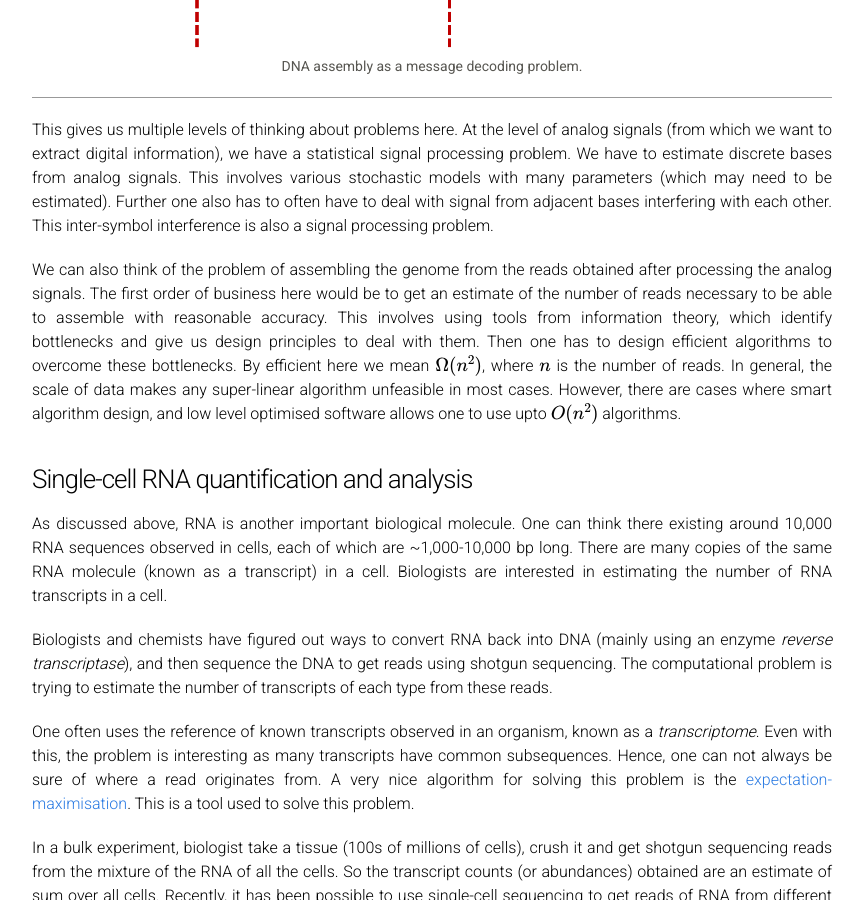
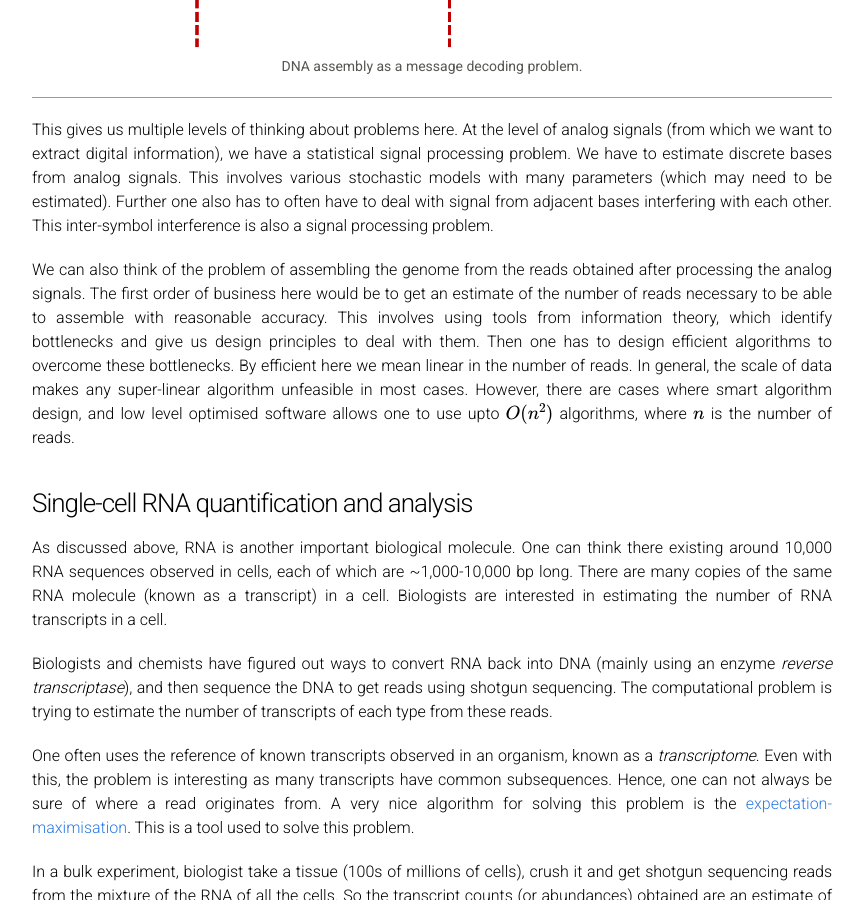
Before and after one commit to laurashen/data-science-sequencing.github.io, a Jekyll site: the page built from lectures/lecture1.md, in a window 1280 px wide and 900 px high, scrolled down 6608 px. Shown: the whole window, without its empty margins (208-1072 px from the left). Built offline with Jekyll 4.4.1, drawn with Linux system fonts in a browser that asks for light colours; formulas are drawn with MathJax 3; comment, search, counter and statistics services are not loaded.

Commit message:
fixed typo

```diff
--- a/lectures/lecture1.md
+++ b/lectures/lecture1.md
@@ -330,10 +330,11 @@ to get an estimate of the number of reads necessary to be able to assemble with
 reasonable accuracy. This involves using tools from information theory, which
 identify bottlenecks and give us design principles to deal with them. Then
 one has to design efficient algorithms to overcome these bottlenecks. By efficient
-here we mean $$\Omega(n^2)$$, where $$n$$ is the number of reads.
+here we mean linear in the number of reads.
 In general, the scale of data makes any super-linear algorithm unfeasible
 in most cases. However, there are cases where smart algorithm design,
-and low level  optimised software allows one to use upto $$O(n^2)$$ algorithms.
+and low level  optimised software allows one to use upto $$O(n^2)$$ algorithms,
+where $$n$$ is the number of reads.
 
 
 ### Single-cell RNA quantification and analysis<a id='scrnaseq'></a>
```
